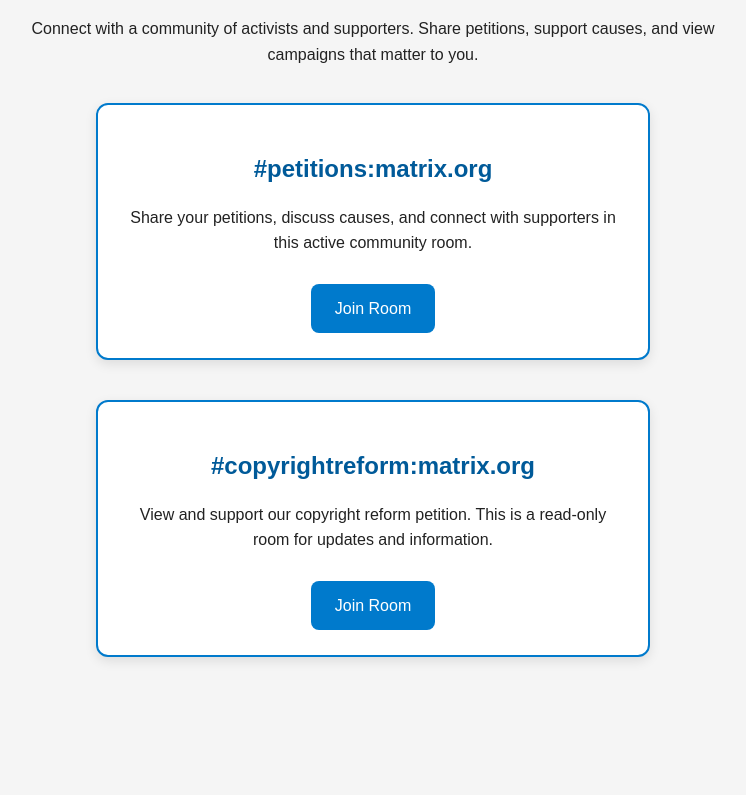
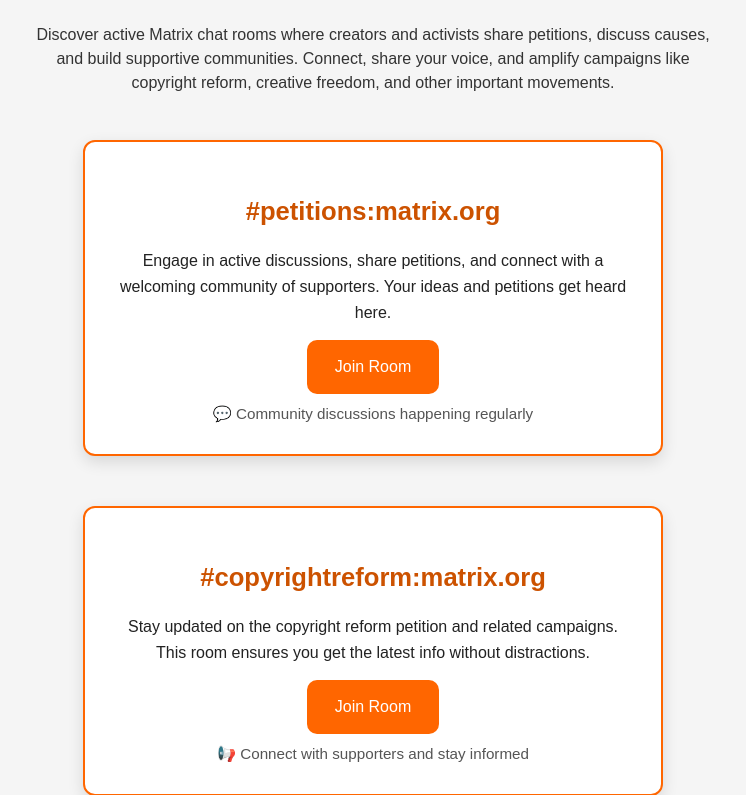
Before and after one commit to juliezimmi/Petitions, a plain HTML site: page index.html in a window 1280 px wide. Shown: the part 142-937 px from the top of the page, without its empty margins (267-1013 px from the left). Before the commit the page ends 867 px from the top, so only its background shows below. Drawn offline with Linux system fonts and the light colour scheme.

Commit message:
Revise index.html for enhanced SEO and styling
Updated title, SEO metadata, and styling for improved user engagement.

```diff
--- a/index.html
+++ b/index.html
@@ -3,18 +3,15 @@
 <head>
   <meta charset="UTF-8">
   <meta name="viewport" content="width=device-width, initial-scale=1.0">
-  <title>Matrix Petition Rooms – Share & Support Causes</title>
+  <title>Matrix Petition Rooms – Connect, Support & Amplify Causes</title>
 
-  <!-- Google Site Verification -->
-  <meta name="google-site-verification" content="8lnLgV2pGd-diERxvYRxd7AJDKKqZ-od60bvhtC1BkQ" />
-
-  <!-- SEO & Social -->
-  <meta name="description" content="Join our Matrix rooms to share petitions, support causes, and view the copyright reform petition. Connect with a community of activists and advocates.">
-  <meta name="keywords" content="Matrix, petitions, copyright reform, activism, share petitions, support causes, join Matrix rooms">
+  <!-- SEO -->
+  <meta name="description" content="Join active Matrix chat rooms to share petitions, support causes, and connect with a global community of creators and activists. Discover campaigns that matter.">
+  <meta name="keywords" content="Matrix chat rooms, online activism, petitions, creative freedom, copyright reform, support causes, activism community, join Matrix rooms">
 
   <!-- Open Graph for social sharing -->
-  <meta property="og:title" content="Matrix Petition Rooms – Share & Support Causes">
-  <meta property="og:description" content="Join our Matrix rooms to share petitions, support causes, and view the copyright reform petition.">
+  <meta property="og:title" content="Matrix Petition Rooms – Connect, Support & Amplify Causes">
+  <meta property="og:description" content="Engage with active Matrix communities. Share petitions, support causes, and stay updated on important campaigns like copyright reform.">
   <meta property="og:type" content="website">
   <meta property="og:url" content="https://yourusername.github.io/">
 
@@ -30,64 +27,92 @@
       line-height: 1.6;
     }
     h1 {
-      color: #007acc;
+      color: #ff6600;
       text-align: center;
+      font-size: 2.4em;
+      margin-bottom: 10px;
     }
     p {
-      max-width: 700px;
+      max-width: 750px;
       text-align: center;
+      font-size: 1.1em;
     }
     .room {
       background: #fff;
-      border: 2px solid #007acc;
+      border: 2px solid #ff6600;
       border-radius: 12px;
-      padding: 25px;
-      margin: 20px 0;
+      padding: 28px;
+      margin: 25px 0;
       width: 100%;
-      max-width: 500px;
+      max-width: 520px;
       text-align: center;
-      box-shadow: 0 4px 12px rgba(0,0,0,0.1);
-      transition: transform 0.2s;
+      box-shadow: 0 6px 16px rgba(0,0,0,0.12);
+      transition: transform 0.2s, box-shadow 0.2s;
     }
     .room:hover {
-      transform: translateY(-5px);
+      transform: translateY(-6px);
+      box-shadow: 0 10px 25px rgba(0,0,0,0.18);
     }
     .room h2 {
-      color: #005a99;
-      margin-bottom: 10px;
+      color: #cc5200;
+      margin-bottom: 12px;
+      font-size: 1.6em;
+    }
+    .room p {
+      font-size: 1em;
+      margin-bottom: 15px;
     }
     .room a {
       text-decoration: none;
       color: #fff;
-      background-color: #007acc;
-      padding: 12px 24px;
-      border-radius: 8px;
+      background-color: #ff6600;
+      padding: 14px 28px;
+      border-radius: 10px;
       display: inline-block;
-      margin-top: 12px;
-      transition: background 0.3s;
+      transition: background 0.3s, transform 0.2s;
     }
     .room a:hover {
-      background-color: #005a99;
+      background-color: #cc5200;
+      transform: translateY(-2px);
+    }
+    .seo-snippet {
+      max-width: 700px;
+      text-align: center;
+      font-size: 1em;
+      color: #333;
+      margin: 20px 0;
+      line-height: 1.5;
+    }
+    .social-proof {
+      font-size: 0.95em;
+      color: #555;
+      margin-top: 8px;
     }
   </style>
 </head>
 <body>
 
-  <h1>Join Our Matrix Petition Rooms</h1>
-  <p>Connect with a community of activists and supporters. Share petitions, support causes, and view campaigns that matter to you.</p>
+  <h1>Join Active Matrix Petition Rooms</h1>
+
+  <!-- SEO snippet -->
+  <p class="seo-snippet">
+    Discover active Matrix chat rooms where creators and activists share petitions, discuss causes, and build supportive communities. Connect, share your voice, and amplify campaigns like copyright reform, creative freedom, and other important movements.
+  </p>
 
   <!-- Active discussion room -->
   <div class="room">
     <h2>#petitions:matrix.org</h2>
-    <p>Share your petitions, discuss causes, and connect with supporters in this active community room.</p>
+    <p>Engage in active discussions, share petitions, and connect with a welcoming community of supporters. Your ideas and petitions get heard here.</p>
     <a href="https://matrix.to/#/#petitions:matrix.org" target="_blank">Join Room</a>
+    <div class="social-proof">💬 Community discussions happening regularly</div>
   </div>
 
-  <!-- Read-only room -->
+  <!-- Read-only petition room -->
   <div class="room">
     <h2>#copyrightreform:matrix.org</h2>
-    <p>View and support our copyright reform petition. This is a read-only room for updates and information.</p>
+    <p>Stay updated on the copyright reform petition and related campaigns. This room ensures you get the latest info without distractions.</p>
     <a href="https://matrix.to/#/#copyrightreform:matrix.org" target="_blank">Join Room</a>
+    <div class="social-proof">📢 Connect with supporters and stay informed</div>
   </div>
 
 </body>
```
